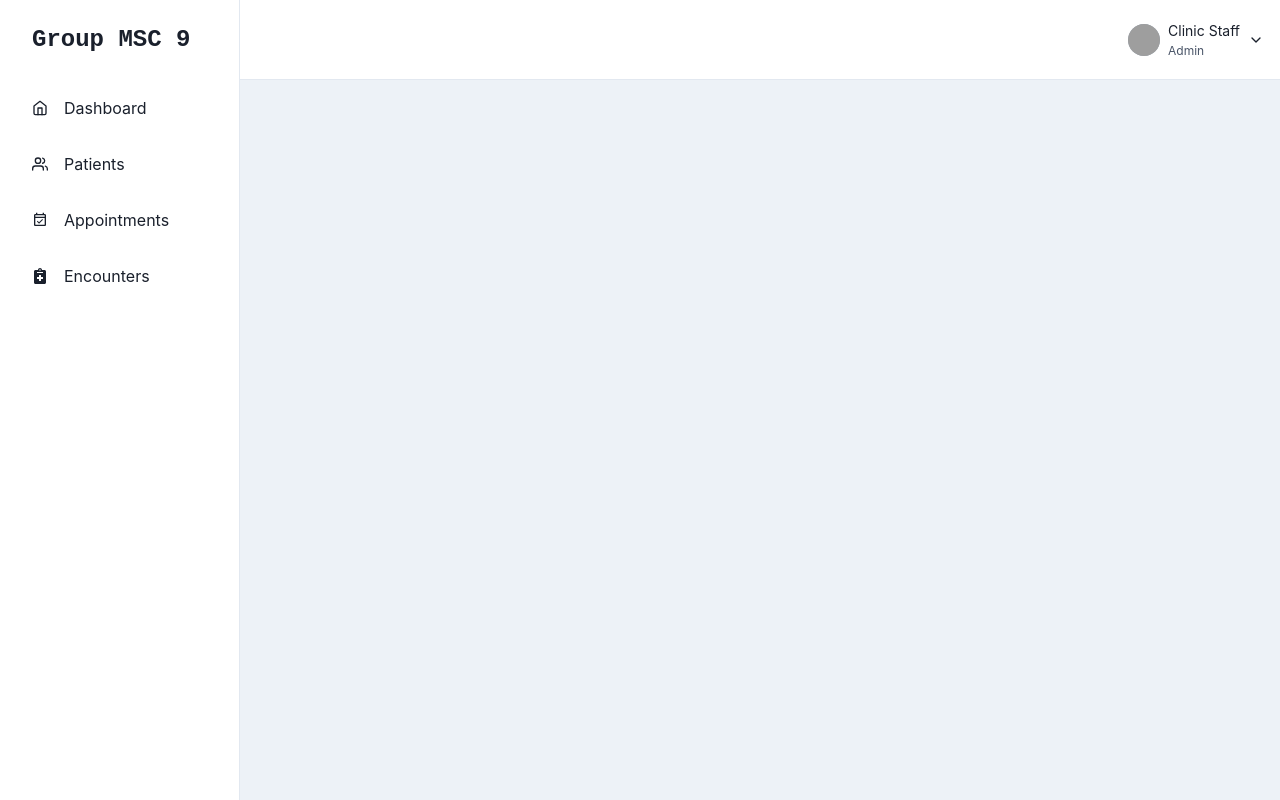
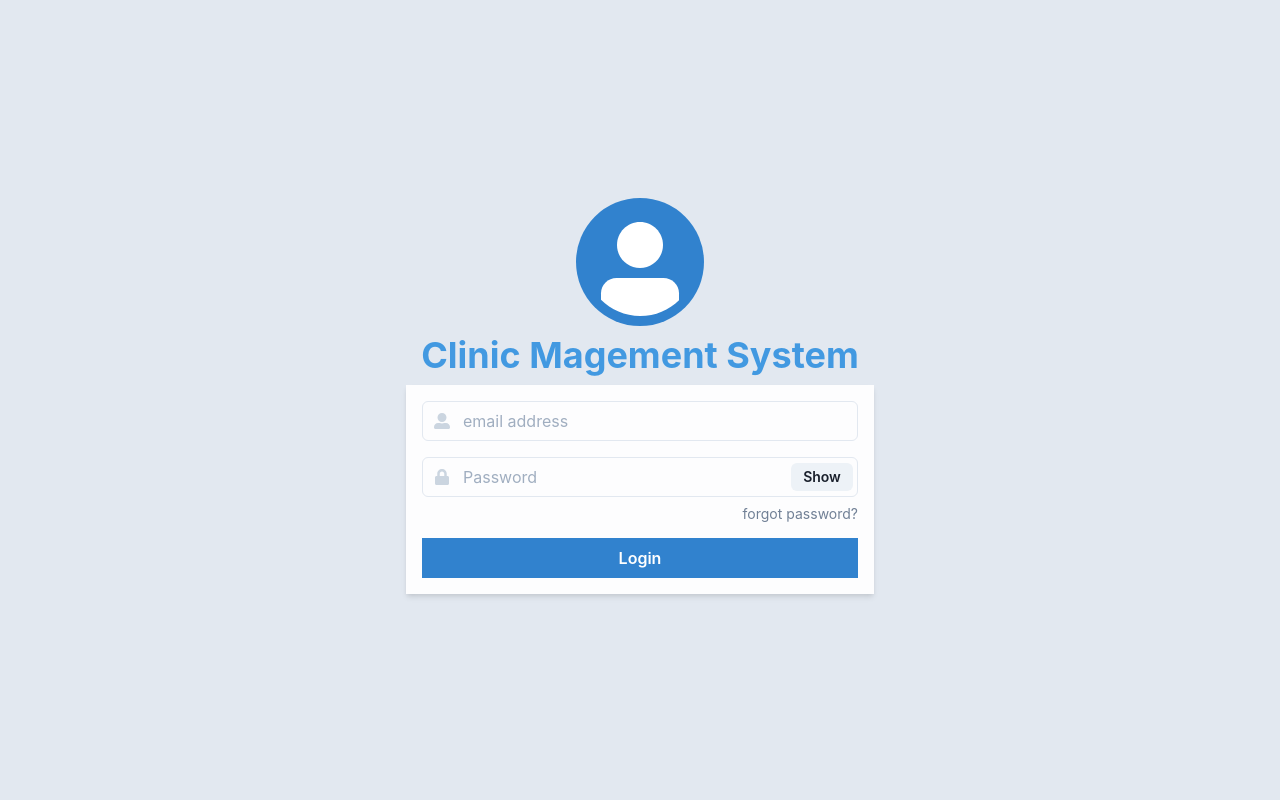
Before and after one commit to FIT3162-Team-Project-35/clinic-management-system-fe, a React (Vite) app: page /login in a window 1280 px wide. Built offline with nearby package versions, Linux system fonts and the light colour scheme; grey boxes are pictures that could not be loaded.

Commit message:
Added Login Page

```diff
--- a/src/App.tsx
+++ b/src/App.tsx
@@ -5,9 +5,7 @@ import SideBar from "../src/components/SideBar";
 function App() {
   return (
     <BrowserRouter>
-      <SideBar>
-        <ApplicationRoute />
-      </SideBar>
+      <ApplicationRoute />
     </BrowserRouter>
   );
 }
--- a/src/components/SideBar.tsx
+++ b/src/components/SideBar.tsx
@@ -230,8 +230,6 @@ const MobileNav = ({ onOpen, ...rest }: MobileProps) => {
               borderColor={useColorModeValue("gray.200", "gray.700")}
             >
               <MenuItem>Profile</MenuItem>
-              <MenuItem>Settings</MenuItem>
-              <MenuItem>Billing</MenuItem>
               <MenuDivider />
               <MenuItem>Sign out</MenuItem>
             </MenuList>
--- a/src/pages/Home.tsx
+++ b/src/pages/Home.tsx
@@ -1,11 +1,13 @@
 import { Text, Stack } from "@chakra-ui/react";
 import PatientTable from "../components/PatientTable";
+import SideBar from "../components/SideBar";
 function Home() {
   return (
-    <div>
-      <Text fontSize="6xl">Clinic Management System</Text>
-      <PatientTable></PatientTable>
-      {/* <Text fontSize="4xl">(4xl) In love with React & Next</Text>
+    <SideBar>
+      <div>
+        <Text fontSize="6xl">Clinic Management System</Text>
+        <PatientTable></PatientTable>
+        {/* <Text fontSize="4xl">(4xl) In love with React & Next</Text>
       <Text fontSize="3xl">(3xl) In love with React & Next</Text>
       <Text fontSize="2xl">(2xl) In love with React & Next</Text>
       <Text fontSize="xl">(xl) In love with React & Next</Text>
@@ -13,7 +15,8 @@ function Home() {
       <Text fontSize="md">(md) In love with React & Next</Text>
       <Text fontSize="sm">(sm) In love with React & Next</Text>
       <Text fontSize="xs">(xs) In love with React & Next</Text> */}
-    </div>
+      </div>
+    </SideBar>
   );
 }
 
--- a/src/pages/Login.tsx
+++ b/src/pages/Login.tsx
@@ -20,7 +20,7 @@ import { FaUserAlt, FaLock } from "react-icons/fa";
 const CFaUserAlt = chakra(FaUserAlt);
 const CFaLock = chakra(FaLock);
 
-const App = () => {
+function Login() {
   const [showPassword, setShowPassword] = useState(false);
 
   const handleShowClick = () => setShowPassword(!showPassword);
@@ -40,8 +40,8 @@ const App = () => {
         justifyContent="center"
         alignItems="center"
       >
-        <Avatar bg="teal.500" />
-        <Heading color="teal.400">Welcome</Heading>
+        <Avatar bg="blue.500" size="2xl" />
+        <Heading color="blue.400">Clinic Magement System</Heading>
         <Box minW={{ base: "90%", md: "468px" }}>
           <form>
             <Stack
@@ -84,7 +84,7 @@ const App = () => {
                 borderRadius={0}
                 type="submit"
                 variant="solid"
-                colorScheme="teal"
+                colorScheme="blue"
                 width="full"
               >
                 Login
@@ -93,14 +93,8 @@ const App = () => {
           </form>
         </Box>
       </Stack>
-      <Box>
-        New to us?{" "}
-        <Link color="teal.500" href="#">
-          Sign Up
-        </Link>
-      </Box>
     </Flex>
   );
-};
+}
 
-export default App;
+export default Login;
--- a/src/routes.tsx
+++ b/src/routes.tsx
@@ -1,12 +1,14 @@
 import { Routes, Route } from "react-router-dom";
 import Appointments from "./pages/Appointments";
 import Homepage from "./pages/Home";
+import Login from "./pages/Login";
 
 const ApplicationRoute = () => {
   return (
     <Routes>
       <Route path="/home" element={<Homepage />} />
       <Route path="/appointment" element={<Appointments />} />
+      <Route path="/login" element={<Login />} />
     </Routes>
   );
 };
```
